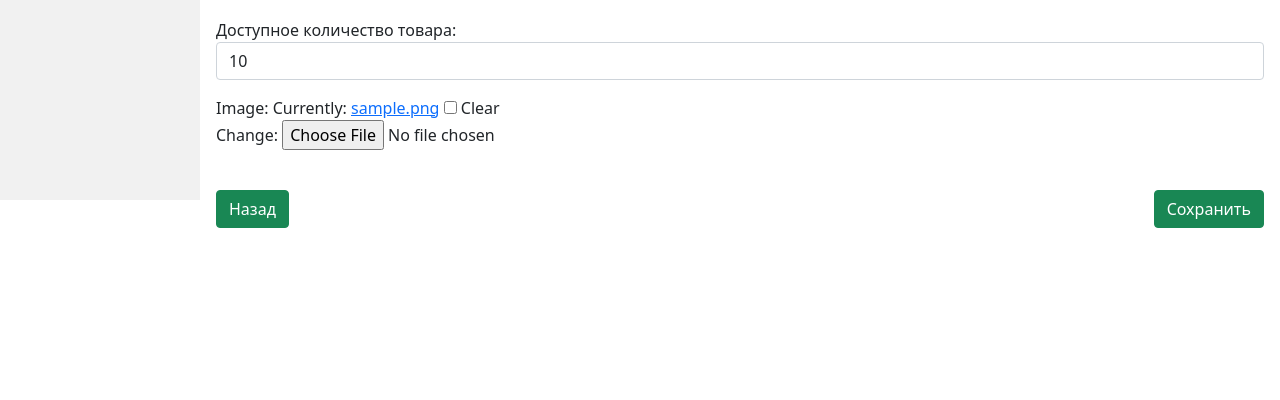
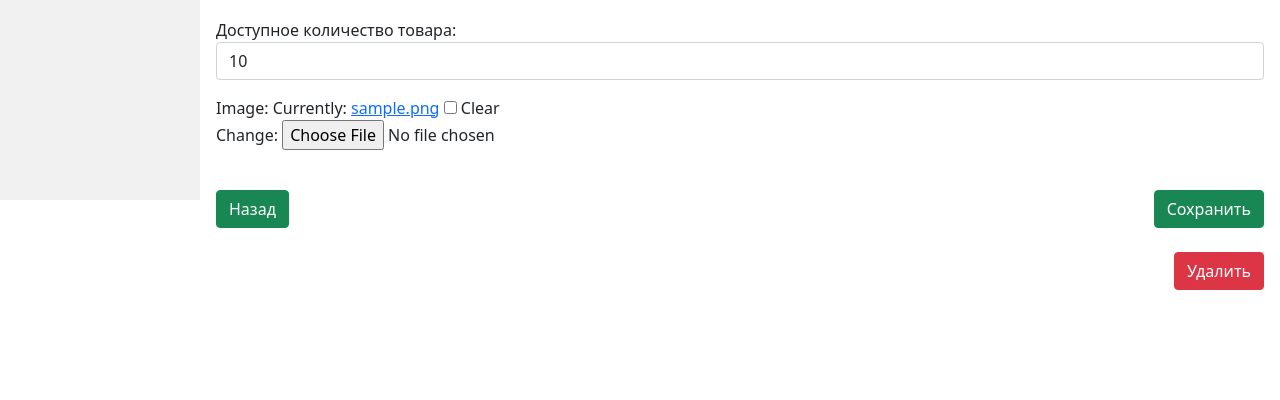
Before and after one commit to demirug/7-sins.store, a Django app: page /manager/edit/1 in a window 1280 px wide. Shown: the part 600-1000 px from the top of the page. Run offline with Django 3.2, Linux system fonts and the light colour scheme; a user stored in the database is signed in; tables that the repository leaves empty hold one stand-in row (values such as "Sample post"); parts of the project's set-up code (start-up, migrations or seed data) failed here and were passed over; some libraries are stand-ins or nearby versions.

Commit message:
Added delete product button

```diff
--- a/manager/templates/manager/productForm.html
+++ b/manager/templates/manager/productForm.html
@@ -18,6 +18,10 @@
         <br>
         <a  class="btn btn-success" href={% url 'manager:products' %}>Назад</a>
         <button style="float: right" type="submit" class="btn btn-success">Сохранить</button>
+        <br><br>
+        {% if form.instance.pk %}
+        <a  style="float: right" class="btn btn-danger" href={% url 'manager:delete' form.instance.pk %}>Удалить</a>
+        {% endif %}
     </form>
     </div>
     <script>
```
